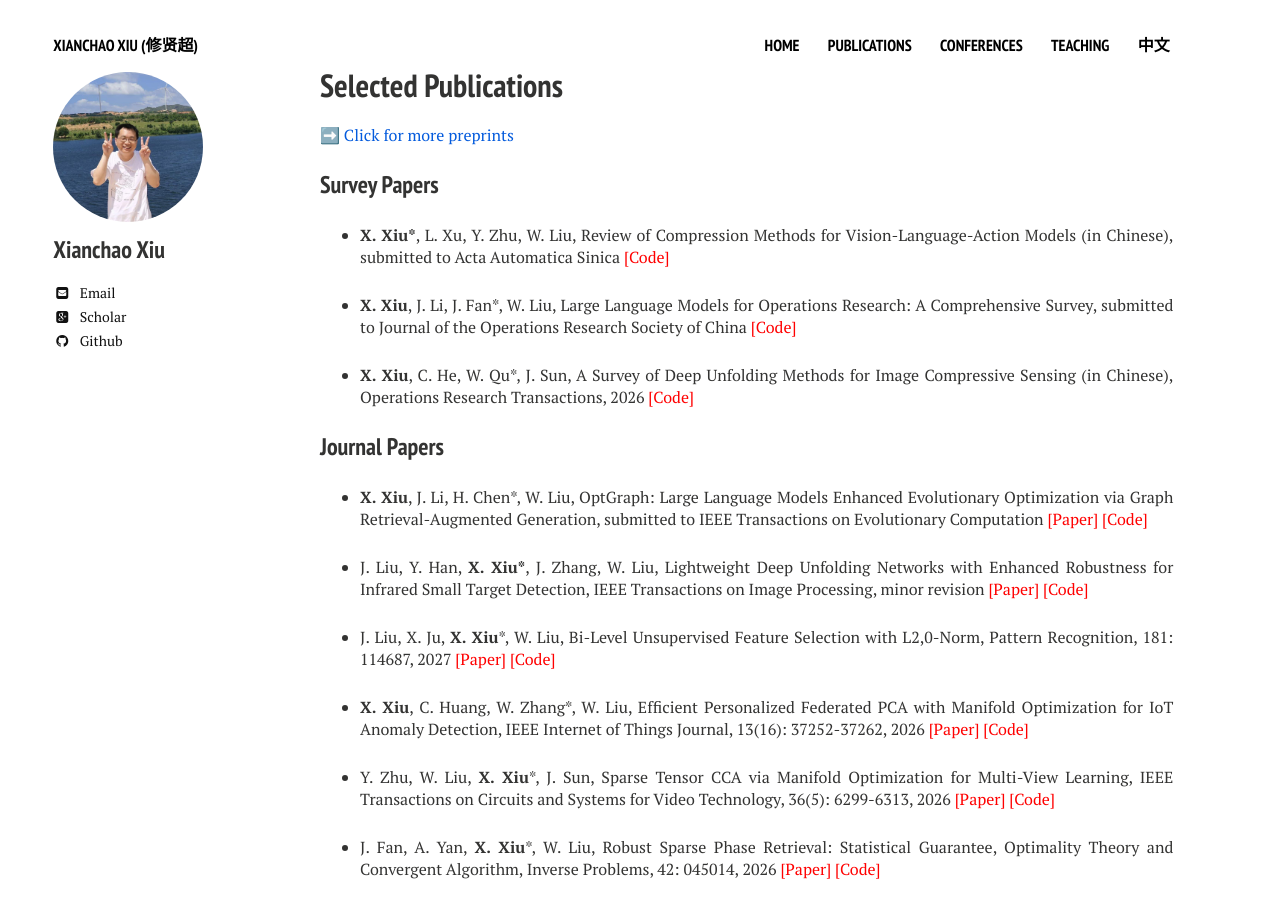
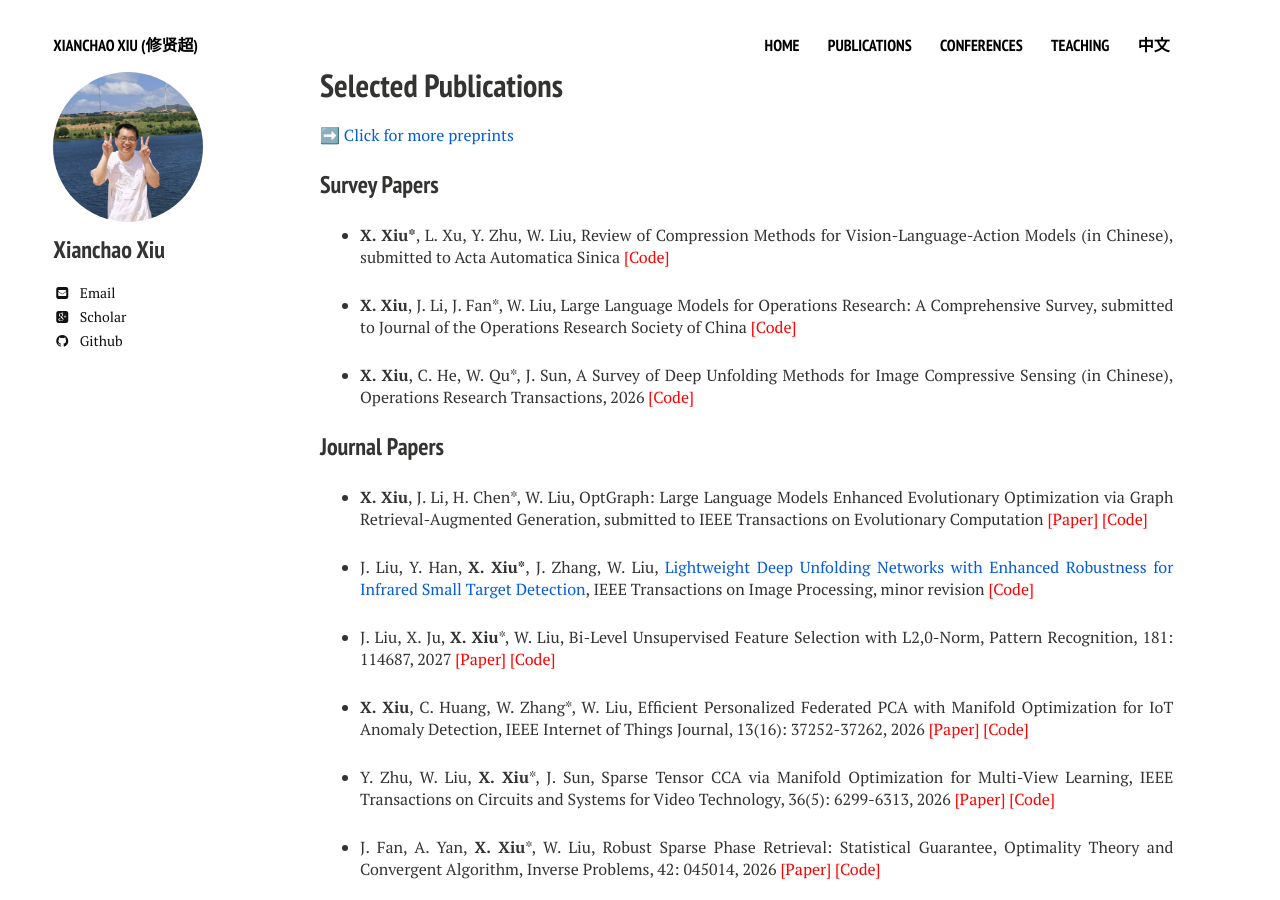
Before and after one commit to xianchaoxiu/xianchaoxiu.github.io, a Jekyll site: the page built from publications/index.md, in a window 1280 px wide and 900 px high. Built offline with Jekyll 4.4.1, drawn with Linux system fonts in a browser that asks for light colours; nearby versions of some CDN libraries.

Commit message:
Update index.md

```diff
--- a/publications/index.md
+++ b/publications/index.md
@@ -22,7 +22,7 @@ share: false
 
 * <b>X. Xiu</b>, J. Li, H. Chen*, W. Liu, OptGraph: Large Language Models Enhanced Evolutionary Optimization via Graph Retrieval-Augmented Generation, submitted to IEEE Transactions on Evolutionary Computation <a href="https://arxiv.org/abs/2607.27918" class="textlink" target="_blank" style="color: red;">[Paper]</a> <a href="https://github.com/xianchaoxiu/OptGraph" class="textlink" target="_blank" style="color: red;">[Code]</a><br>
 
-* J. Liu, Y. Han, <b>X. Xiu*</b>, J. Zhang, W. Liu, Lightweight Deep Unfolding Networks with Enhanced Robustness for Infrared Small Target Detection, IEEE Transactions on Image Processing, minor revision <a href="https://arxiv.org/abs/2509.08205" class="textlink" target="_blank" style="color: red;">[Paper]</a> <a href="https://github.com/xianchaoxiu/L-RPCANet" class="textlink" target="_blank" style="color: red;">[Code]</a><br>
+* J. Liu, Y. Han, <b>X. Xiu*</b>, J. Zhang, W. Liu, <a href="https://arxiv.org/abs/2509.08205" class="textlink" target="_blank">Lightweight Deep Unfolding Networks with Enhanced Robustness for Infrared Small Target Detection</a>, IEEE Transactions on Image Processing, minor revision <a href="https://github.com/xianchaoxiu/L-RPCANet" class="textlink" target="_blank" style="color: red;">[Code]</a><br>
 
 * J. Liu, X. Ju, <b>X. Xiu</b>*, W. Liu, Bi-Level Unsupervised Feature Selection with L2,0-Norm, Pattern Recognition, 181: 114687, 2027 <a href="https://doi.org/10.1016/j.patcog.2026.114687" class="textlink" target="_blank" style="color: red;">[Paper]</a> <a href="https://github.com/xianchaoxiu/BLUFS" class="textlink" target="_blank" style="color: red;">[Code]</a><br>
 
```
